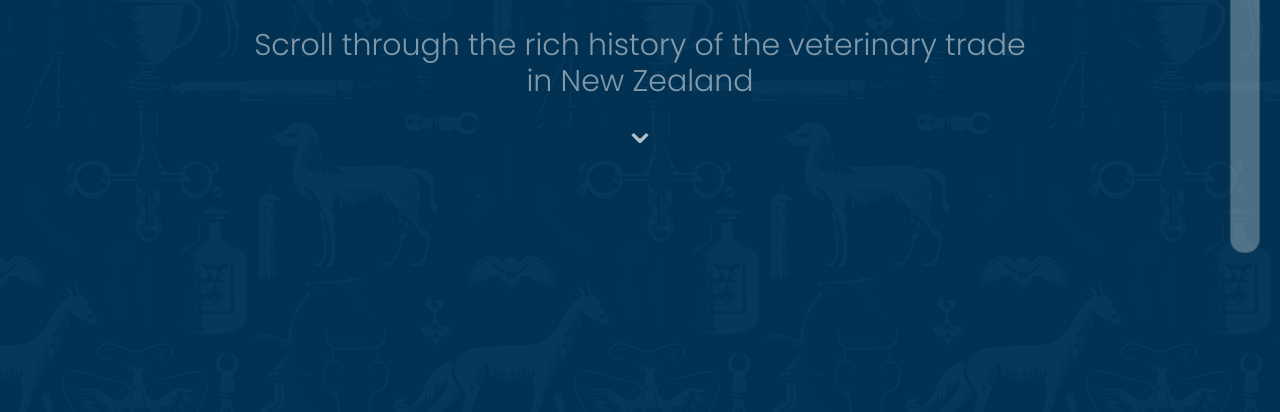
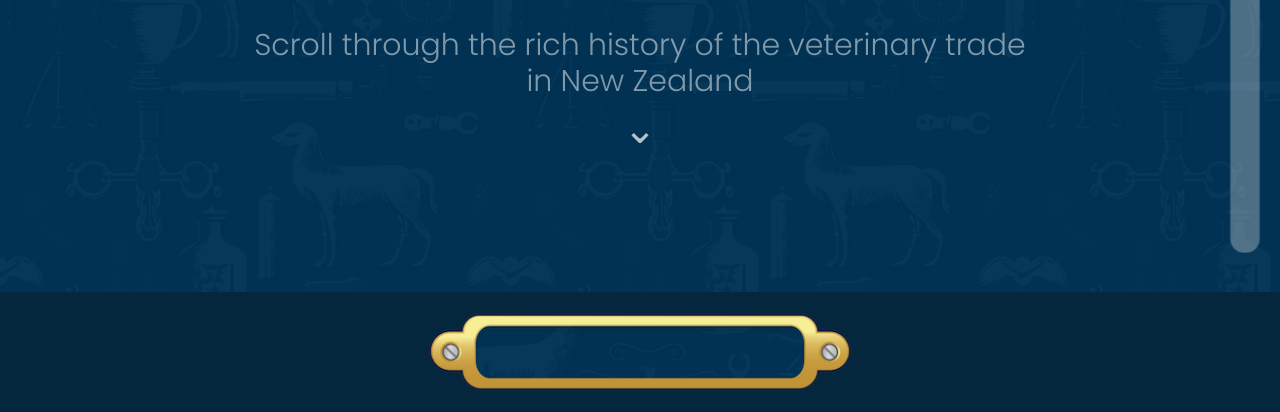
Before and after one commit to MBNZVA/HistoryWall, a plain HTML site: page index.html in a window 1280 px wide. Shown: the part 388-800 px from the top of the page. Drawn offline with nearby package versions, Linux system fonts and the light colour scheme.

Commit message:
Update index.html

```diff
--- a/index.html
+++ b/index.html
@@ -11,10 +11,7 @@
 </head>
 <body>
 	<section class="row" id="body">
-
-		<div class="content-container" data-simplebar="init"><div class="simplebar-wrapper" style="margin: 0px;"><div class="simplebar-height-auto-observer-wrapper"><div class="simplebar-height-auto-observer"></div></div><div class="simplebar-mask"><div class="simplebar-offset" style="right: 0px; bottom: 0px;"><div class="simplebar-content-wrapper" tabindex="0" role="region" aria-label="scrollable content" style="height: 100%; overflow: hidden scroll;"><div class="simplebar-content" style="padding: 0px;">
-
-			<div class="fixed-bottom"></div>
+					<div class="fixed-bottom"></div>
 			<div class="frame-overlay-container">
 				<div class="frame-overlay background"></div>
 			</div>
@@ -24,15 +21,15 @@
 			<div class="frame-overlay-container">
 				<div class="frame-bottom"></div>
 			</div>
+		<div class="content-container" data-simplebar>
+
 			<div class="title-container">
 				<div class="title-bg"></div>
 				<div class="title-inner">
 					<h1>NZVA History Wall</h1>
 					<h2>1923 - 2023</h2>
 					<h3>Scroll through the rich history of the veterinary trade in New Zealand</h3>
-					<h4>
-						<a href="#20">&#8964;</a>
-					</h4>
+					<h4><a href="#20">&#8964;</a></h4>
 				</div>
 			</div>
 			<div class="spacer" id="20" style="margin-top:100vh">
@@ -1703,12 +1700,7 @@
 				</div>
 			</div>
 			<div class="spacer spacer-bottom"></div>
-
-
-		</div></div></div></div><div class="simplebar-placeholder" style="width: auto;"></div></div><div class="simplebar-track simplebar-horizontal" style="visibility: hidden;"><div class="simplebar-scrollbar" style="width: 0px; display: none;"></div></div><div class="simplebar-track simplebar-vertical" style="visibility: visible;"><div class="simplebar-scrollbar" style="height: 25px; transform: translate3d(0px, 0px, 0px); display: block;"></div></div></div>
-
-
-
+		</div>
 	</section>
 	<script>
 		const textElements = document.querySelectorAll('.text');
```
